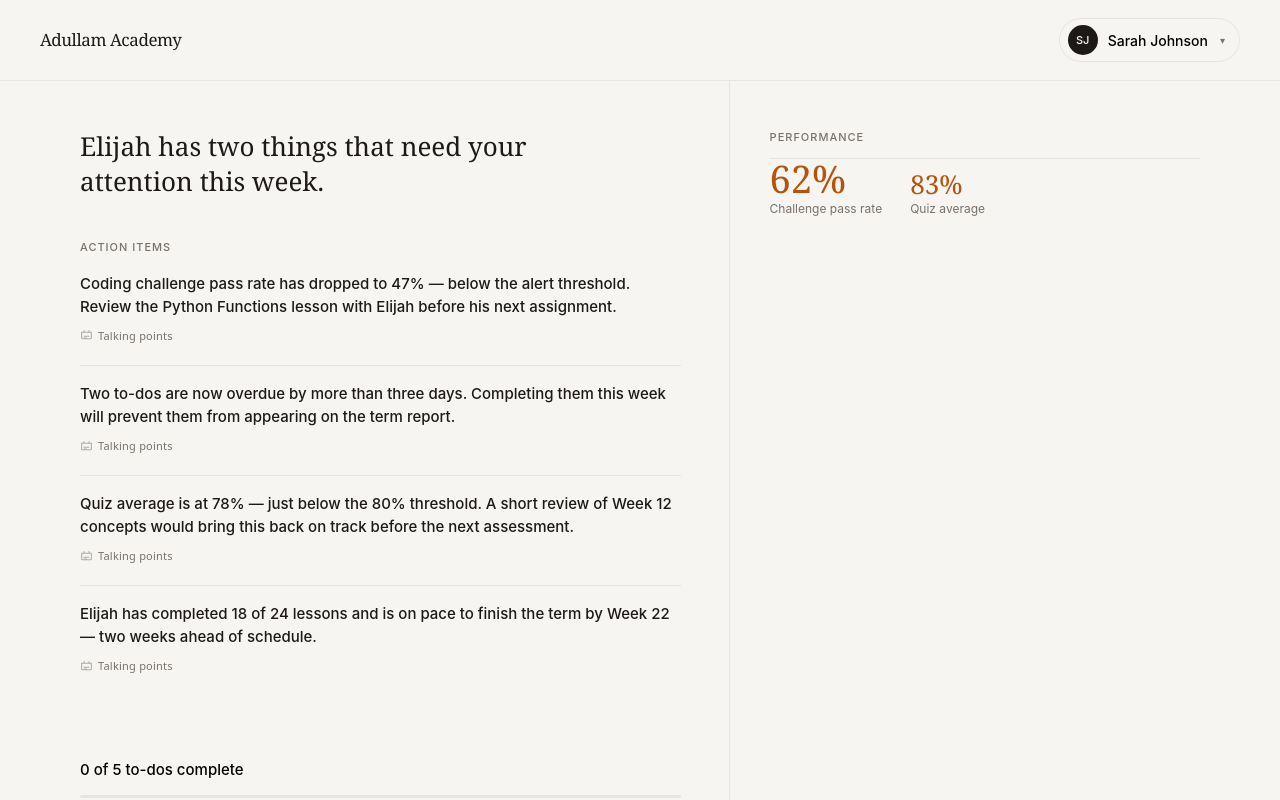
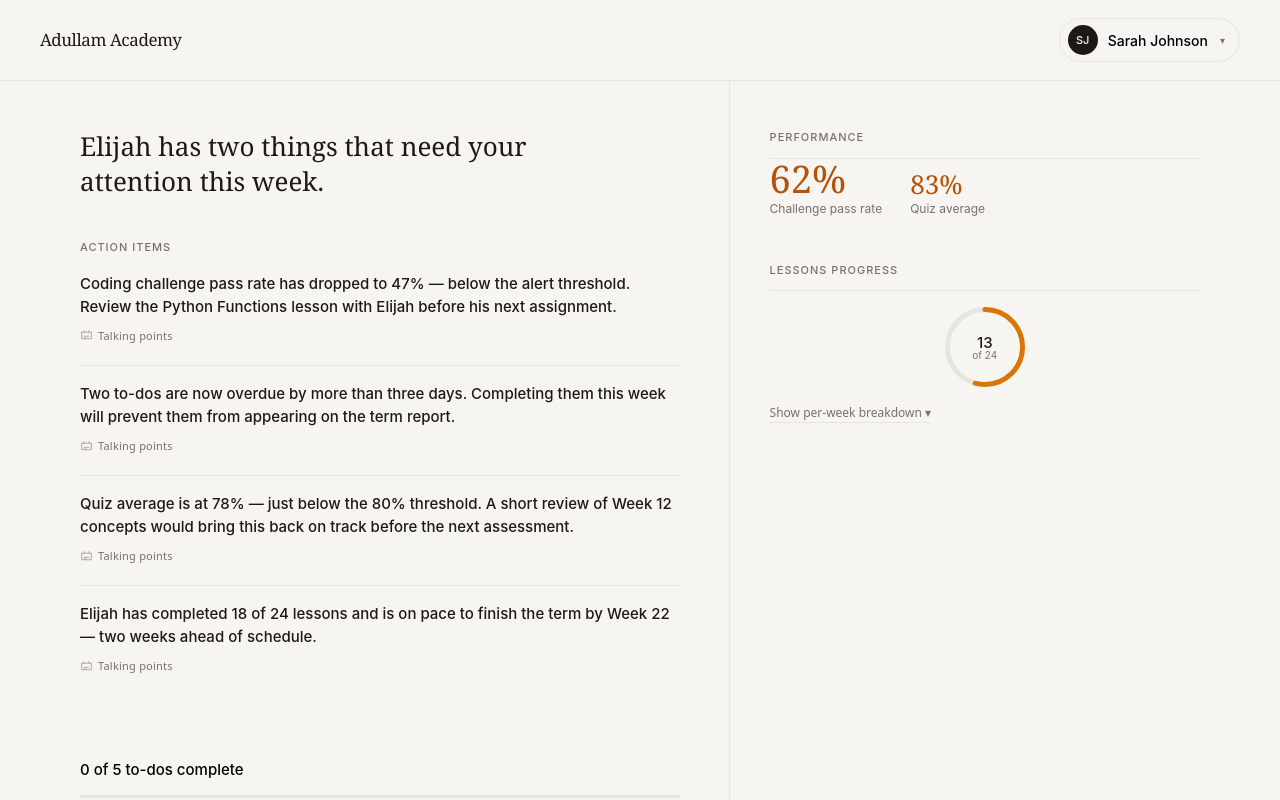
Before and after one commit to Jospin-M/adullam-academy-parent-portal, a Nuxt app in the folder code/: page / in a window 1280 px wide. Shown: the top 800 px of the page. Built offline with nearby package versions, Linux system fonts and the light colour scheme.

Commit message:
Add LessonCompletion UI component and integrate CircularProgress

```diff
--- a/code/app/app.vue
+++ b/code/app/app.vue
@@ -1,7 +1,8 @@
 <script setup lang="ts">
   import Activity from './components/activity-chart/Activity.vue';
   import Perfomance from './components/performance/Perfomance.vue';
-  import Suggestions from "./components/practice-suggestions/Suggestions.vue"
+  import Suggestions from "./components/practice-suggestions/Suggestions.vue";
+  import LessonProgress from './components/progress/LessonProgress.vue';
 </script>
 
 <template>
@@ -16,8 +17,14 @@
         <Todos />
     </div>
 
-    <div class="pt-8 sm:pt-12 pl-0 sm:pl-10 pb-8 sm:pb-[60px]">
+    <div class="pt-8 sm:pt-12 pl-0 sm:pl-10 sm:pb-[60px]">
       <Perfomance />
+
+      <hr class="border-none border-t border-[#E7E5E0] my-[22px]">
+
+      <LessonProgress />
+
+      <hr class="border-none border-t border-[#E7E5E0] my-[22px]">
     </div>
   </div>
 
--- /dev/null
+++ b/code/app/components/progress/CircularProgress.vue
@@ -0,0 +1,55 @@
+<script setup>
+    import { computed } from 'vue';
+
+    const props = defineProps({
+        completed: { type: Number, required: true },
+        total:     { type: Number, required: true },
+    });
+
+    const size        = 80;
+    const strokeWidth = 5;
+    const radius      = (size - strokeWidth) / 2;
+    const circumference = 2 * Math.PI * radius;
+
+    const percentage = computed(() => (props.completed / props.total) * 100);
+    const progress = computed(() => circumference - (props.completed / props.total) * circumference);
+
+    const color = computed(() =>
+        percentage.value >= 70 ? '#4A7C59'
+        : percentage.value >= 40 ? '#D97706'
+        :                           '#DC2626'
+    );
+</script>
+
+<template>
+    <div class="relative inline-flex items-center justify-center" :style="{ width: size + 'px', height: size + 'px' }">
+        <svg :width="size" :height="size" class="absolute top-0 left-0 -rotate-90">
+            <circle
+                :cx="size / 2"
+                :cy="size / 2"
+                :r="radius"
+                fill="none"
+                stroke="#E7E5E0"
+                :stroke-width="strokeWidth"
+            />
+
+            <circle
+                :cx="size / 2"
+                :cy="size / 2"
+                :r="radius"
+                fill="none"
+                :stroke="color"
+                :stroke-width="strokeWidth"
+                stroke-linecap="round"
+                :stroke-dasharray="circumference"
+                :stroke-dashoffset="progress"
+                class="transition-[stroke-dashoffset,stroke] duration-500"
+            />
+        </svg>
+
+        <div class="flex flex-col items-center justify-center leading-none z-10">
+            <span class="text-[15px] font-medium text-[#1C1917]">{{ completed }}</span>
+            <span class="text-[10px] text-[#78716C]">of {{ total }}</span>
+        </div>
+    </div>
+</template>
--- /dev/null
+++ b/code/app/components/progress/LessonProgress.vue
@@ -0,0 +1,55 @@
+<script setup>
+    import { ref } from 'vue'
+    import CircularProgress from './CircularProgress.vue';
+
+    const weeks = [
+        { label: 'Week 1', lessons: 3 },
+        { label: 'Week 2', lessons: 3 },
+        { label: 'Week 3', lessons: 3 },
+        { label: 'Week 4', lessons: 3 },
+        { label: 'Week 5', lessons: 1 },
+    ];
+
+    const totalLessons = 24;
+    const completedLessons = ref(weeks.map(week => week.lessons).reduce((prev, next) => prev + next));
+
+    const showWeeks = ref(false);
+</script>
+
+<template>
+    <div class="mb-[6px]">
+        <div class="flex items-center justify-between pb-3 border-b border-[#E7E5E0] mb-4">
+            <span class="text-[11px] font-medium tracking-[0.09em] uppercase text-[#78716C]">Lessons progress</span>
+        </div>
+
+        <div class="flex justify-center items-center gap-[18px] mb-3">
+            <CircularProgress :completed="completedLessons" :total="totalLessons" />
+        </div>
+
+        <div
+            class="text-[12px] text-[#78716C] cursor-pointer border-b border-[#E7E5E0] no-underline inline-block mt-[2px] transition-[color] duration-150 font-['DM_Sans',system-ui,sans-serif] hover:text-[#1C1917]"
+            :aria-expanded="showWeeks"
+            aria-controls="week-expand"
+            @click="showWeeks = !showWeeks"
+        >
+            Show per-week breakdown {{ showWeeks ? '▴' : '▾' }}
+        </div>
+
+        <div
+            v-if="showWeeks"
+            class="week-expand border-t border-[#E7E5E0] mt-[10px] pt-[10px]"
+            id="week-expand"
+            role="region"
+            aria-label="Per-week lesson breakdown"
+        >
+            <div
+                v-for="week in weeks"
+                :key="week.label"
+                class="flex justify-between text-[12px] text-[#78716C] py-[3px]"
+            >
+                <span>{{ week.label }}</span>
+                <span>{{ week.lessons }} lessons</span>
+            </div>
+        </div>
+    </div>
+</template>
--- a/code/package.json
+++ b/code/package.json
@@ -14,6 +14,7 @@
     "nuxt": "^4.4.2",
     "tailwindcss": "^4.2.4",
     "vue": "^3.5.33",
+    "vue-radial-progress": "^0.3.2",
     "vue-router": "^5.0.6"
   }
 }
```
Also changed, not shown: 1 other file (tests, documents, lock files or other folders).
